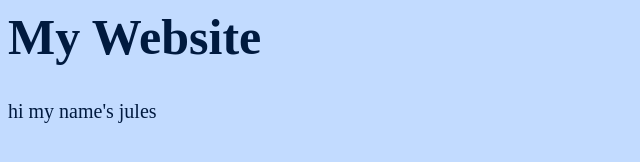
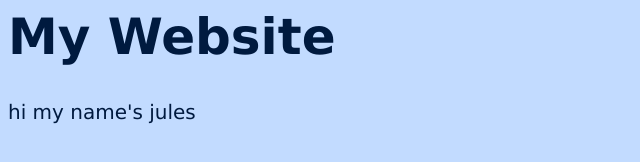
Before and after one commit to williamsauvageau/newhacks2021, a plain HTML site: page templates/index.html in a window 1280 px wide. Shown: the whole page, without its empty margins (0-640 px from the left). Drawn offline with Linux system fonts and the light colour scheme.

Commit message:
Update style.css

```diff
--- a/static/style.css
+++ b/static/style.css
@@ -1,4 +1,5 @@
 body {
     background: #C2DBFF;
     color: #001A3F;
+    font-family: "Verdana"
 }
```
